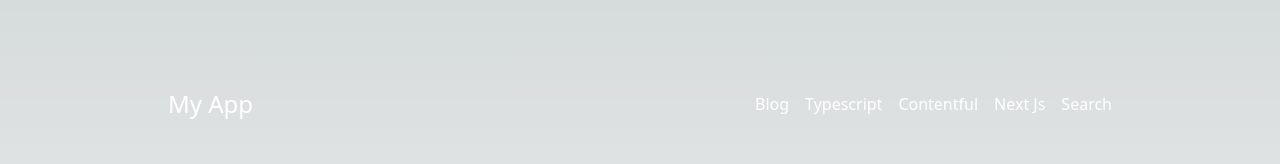
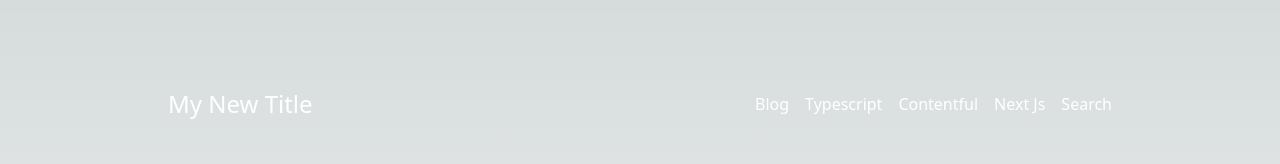
Before and after one commit to JarFrank/my-sample-website-pages, a Next.js app: page /search in a window 1280 px wide. Shown: the top 164 px of the page. Built offline with nearby package versions, Linux system fonts and the light colour scheme; what @contentful/live-preview would draw is missing.

Commit message:
add new title

```diff
--- a/src/components/navbar.tsx
+++ b/src/components/navbar.tsx
@@ -13,7 +13,7 @@ const Navbar = ({ draftMode }: NavbarProps) => {
       className={`flex items-center justify-between p-6 gap-5 ${draftStyles}`}
     >
       <div className="text-white text-2xl">
-        <Link href="/">My App</Link>
+        <Link href="/">My New Title</Link>
       </div>
       <div>
         <ul className="flex space-x-4">
```
